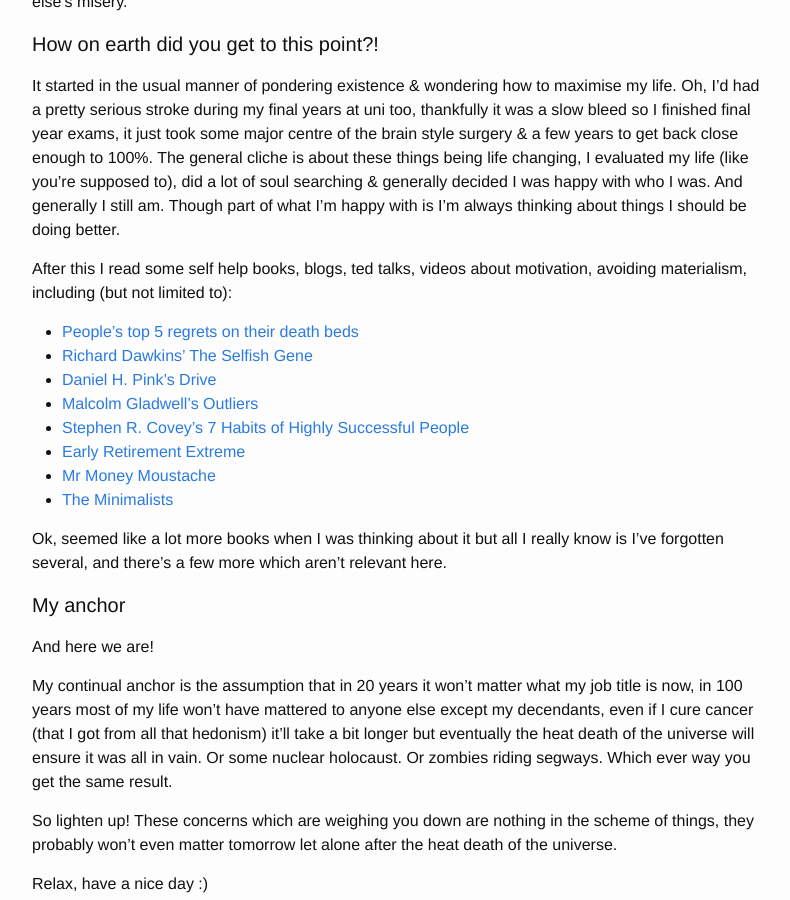
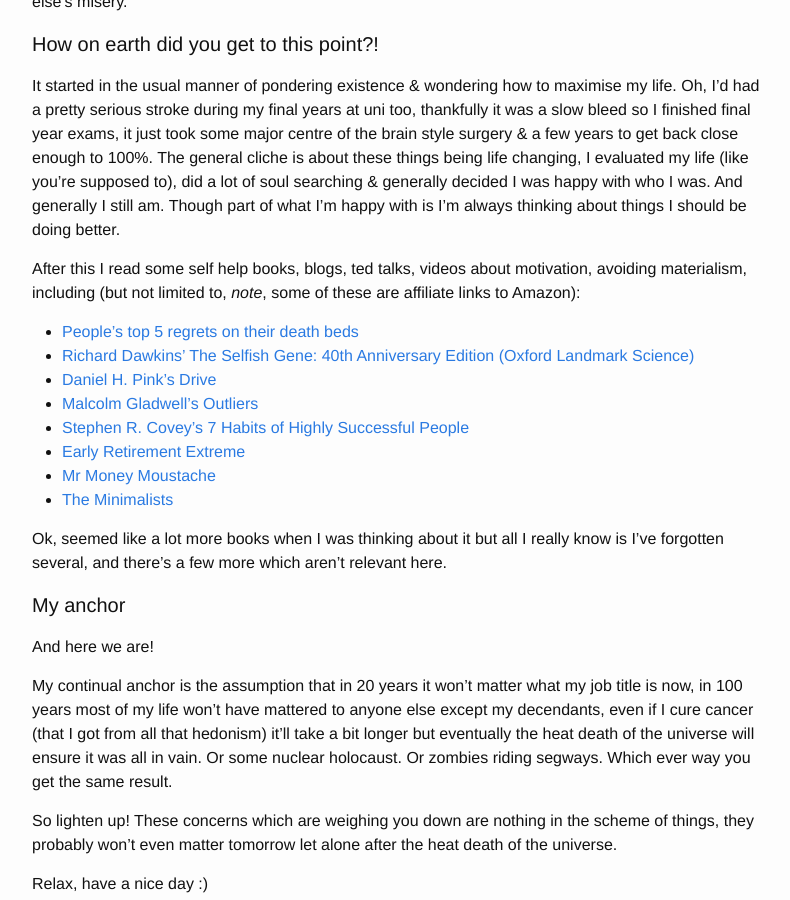
Before and after one commit to krutisfood/krutisfood.github.io, a Jekyll site: the page built from _posts/2016-04-17-polite-hedonism.markdown, in a window 1280 px wide and 900 px high, scrolled down 561 px. Shown: the whole window, without its empty margins (238-1028 px from the left). Built offline with Jekyll 4.4.1, drawn with Linux system fonts in a browser that asks for light colours.

Commit message:
Add affiliate link for The Selfish Gene

```diff
--- a/_posts/2016-04-17-polite-hedonism.markdown
+++ b/_posts/2016-04-17-polite-hedonism.markdown
@@ -17,10 +17,10 @@
 #### How on earth did you get to this point?!
 It started in the usual manner of pondering existence & wondering how to maximise my life.  Oh, I'd had a pretty serious stroke during my final years at uni too, thankfully it was a slow bleed so I finished final year exams, it just took some major centre of the brain style surgery & a few years to get back close enough to 100%.  The general cliche is about these things being life changing, I evaluated my life (like you're supposed to), did a lot of soul searching & generally decided I was happy with who I was.  And generally I still am. Though part of what I'm happy with is I'm always thinking about things I should be doing better.
 
-After this I read some self help books, blogs, ted talks, videos about motivation, avoiding materialism, including (but not limited to):
+After this I read some self help books, blogs, ted talks, videos about motivation, avoiding materialism, including (but not limited to, _note_, some of these are affiliate links to Amazon):
 
 * [People's top 5 regrets on their death beds](https://www.youtube.com/watch?v=RZXTMmYfOsc)
-* [Richard Dawkins' The Selfish Gene](https://en.wikipedia.org/wiki/The_Selfish_Gene)
+* [Richard Dawkins' The Selfish Gene: 40th Anniversary Edition (Oxford Landmark Science)][selfish-gene]
 * [Daniel H. Pink's Drive](http://www.danpink.com/books/drive/)
 * [Malcolm Gladwell's Outliers](http://gladwell.com/outliers/)
 * [Stephen R. Covey's 7 Habits of Highly Successful People](https://www.stephencovey.com/7habits/7habits.php)
```
Also changed, not shown: other parts of _posts/2016-04-17-polite-hedonism.markdown (+2 -0 lines).
